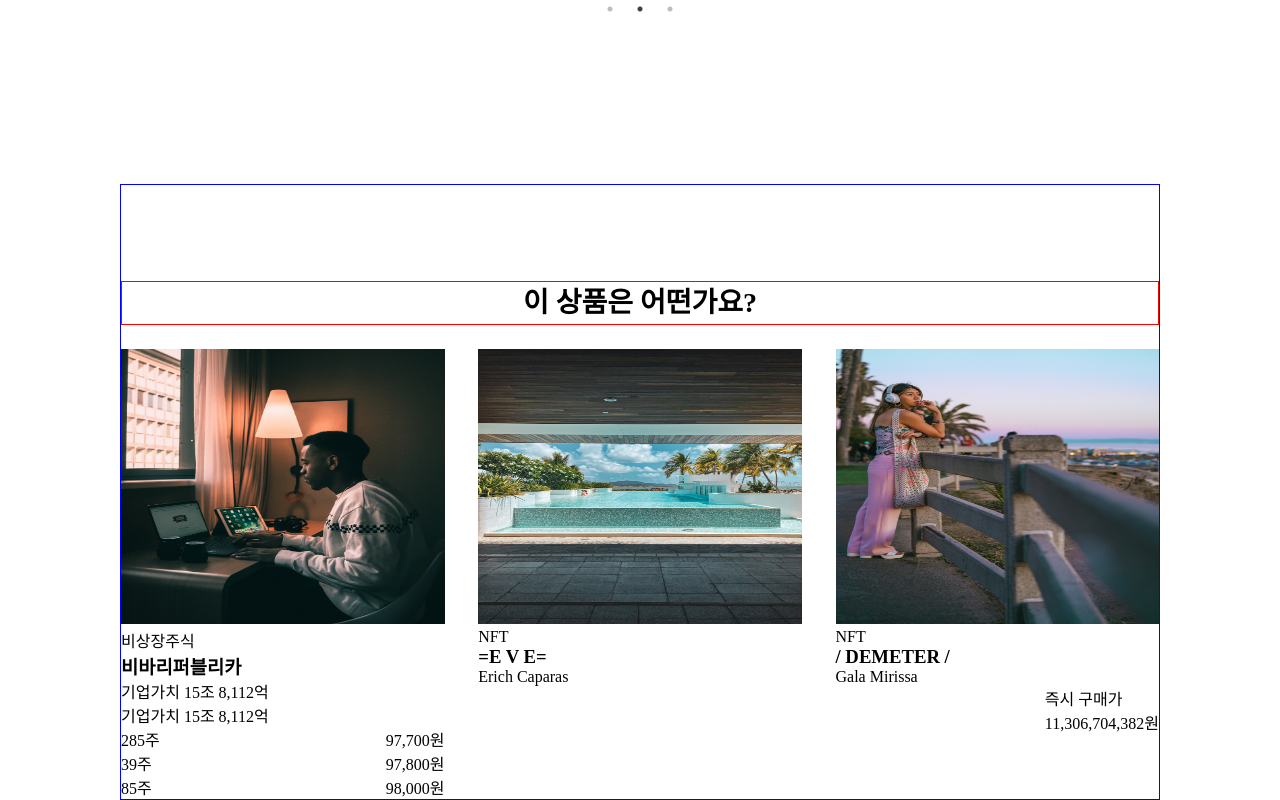
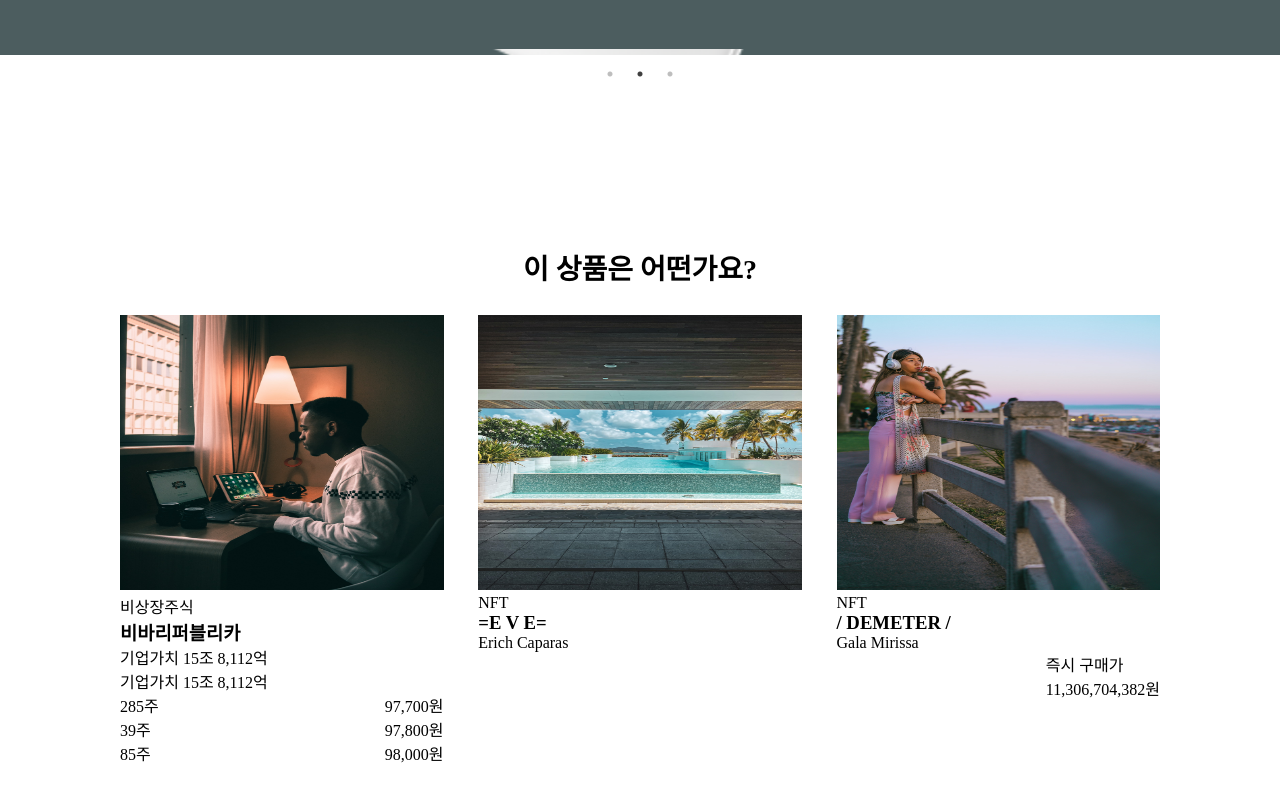
Before and after one commit to taesubyun/prap-assignment, a React (Create React App) app: page / in a window 1280 px wide. Shown: the part 1016-1816 px from the top of the page. After the commit the page ends 1781 px from the top, so only its background shows below. Built offline with nearby package versions, Linux system fonts and the light colour scheme.

Commit message:
프로덕트 컴포넌트 styled-components 변경

```diff
--- a/src/components/Home.js
+++ b/src/components/Home.js
@@ -8,13 +8,11 @@ function Home() {
                 muted
                 loop
                 playsinline
-                width='100%'
-                height='445px'
                 style={{
                     objectFit: 'cover',
                     objectPosition: 'center',
                     width: '100%',
-                    height: '380px',
+                    height: '445px',
                     position: 'relative',
                 }}
             >
--- a/src/components/Product.js
+++ b/src/components/Product.js
@@ -4,67 +4,49 @@ import styled from 'styled-components';
 function Product() {
     return (
         <>
-            <div
-                style={{
-                    margin: '0 120px',
-                    border: '1px solid blue',
-                }}
-            >
-                <div
-                    className='product-container'
-                    style={{ margin: ' 96px 0 24px', border: '1px solid red' }}
-                >
-                    <h2
-                        style={{
-                            textAlign: 'center',
-                            fontSize: '28px',
-                            fontWeight: '700',
-                            lineHeight: '42px',
-                        }}
-                    >
-                        이 상품은 어떤가요?
-                    </h2>
-                </div>
-                <div
-                    style={{ display: 'flex', justifyContent: 'space-between' }}
-                >
-                    <div
-                        className='product-wrapper'
-                        style={{
-                            boxSizing: 'border-box',
-                        }}
-                    >
-                        <Img src='/assets/test-img1.jpg' alt='' />
-                        <div>
+            <ProductContainer>
+                <ProductTitleBox>
+                    <ProductTitle>이 상품은 어떤가요?</ProductTitle>
+                </ProductTitleBox>
+                <ProductWrapper>
+                    <ProductSubject>
+                        <ProductImg>
+                            <Img src='/assets/test-img1.jpg' alt='' />
+                        </ProductImg>
+                        <ProductContent>
                             <div>비상장주식</div>
                             <h3>비바리퍼블리카</h3>
                             <div>기업가치 15조 8,112억</div>
                             <div>기업가치 15조 8,112억</div>
                             <div>
                                 <span>285주</span>
-                                <span style={{ float: 'right' }}>97,700원</span>
+                                <ProductPrice>97,700원</ProductPrice>
                             </div>
                             <div>
                                 <span>39주</span>
-                                <span style={{ float: 'right' }}>97,800원</span>
+                                <ProductPrice>97,800원</ProductPrice>
                             </div>
                             <div>
                                 <span>85주</span>
-                                <span style={{ float: 'right' }}>98,000원</span>
+                                <ProductPrice>98,000원</ProductPrice>
                             </div>
-                        </div>
-                    </div>
-                    <div>
-                        <Img src='/assets/test-img2.jpg' alt='' />
-                        <div>
+                        </ProductContent>
+                    </ProductSubject>
+                    <ProductSubject>
+                        <ProductImg>
+                            <Img src='/assets/test-img2.jpg' alt='' />
+                        </ProductImg>
+                        <ProductContent>
                             <div>NFT</div>
                             <h3> =E V E= </h3>
                             <div>Erich Caparas</div>
-                        </div>
-                    </div>
-                    <div>
-                        <Img src='/assets/test-img3.jpg' alt='' />
-                        <div>
+                        </ProductContent>
+                    </ProductSubject>
+                    <ProductSubject>
+                        <ProductImg>
+                            <Img src='/assets/test-img3.jpg' alt='' />
+                        </ProductImg>
+                        <ProductContent>
                             <div>NFT</div>
                             <h3> / DEMETER /</h3>
                             <div>Gala Mirissa</div>
@@ -72,17 +54,41 @@ function Product() {
                                 <div>즉시 구매가</div>
                                 <div>11,306,704,382원</div>
                             </div>
-                        </div>
-                    </div>
-                </div>
-            </div>
+                        </ProductContent>
+                    </ProductSubject>
+                </ProductWrapper>
+            </ProductContainer>
         </>
     );
 }
 
 export default Product;
+const ProductContainer = styled.div`
+    margin: 0 120px;
+`;
+const ProductTitleBox = styled.div`
+    margin: 96px 0 24px;
+`;
+const ProductTitle = styled.h2`
+    text-align: center;
+    font-size: 28px;
+    font-weight: 700;
+    line-height: 42px;
+`;
+const ProductWrapper = styled.div`
+    display: flex;
+    justify-content: space-between;
+`;
+const ProductSubject = styled.div`
+    // boxSizing: 'border-box',
+`;
 
 const Img = styled.img`
     width: 323.5px;
     height: 275px;
 `;
+const ProductImg = styled.div``;
+const ProductContent = styled.div``;
+const ProductPrice = styled.span`
+    float: right;
+`;
```
